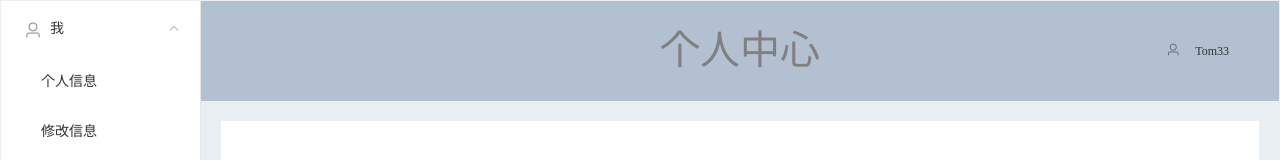
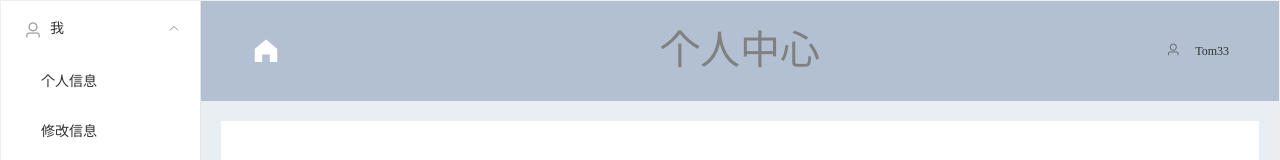
Before and after one commit to Okay245/-, a Vue app: page /personal in a window 1280 px wide. Shown: the top 160 px of the page. Built offline with nearby package versions, Linux system fonts and the light colour scheme; no server answers.

Commit message:
个人页面增加返回首页

```diff
--- a/src/views/PersonalIndex.vue
+++ b/src/views/PersonalIndex.vue
@@ -68,17 +68,26 @@
           height: 100px;
         "
       >
+      <span class="el-icon-s-home"
+        @click="skipToHome()"
+        style="position:absolute;
+          left:50px;
+          line-height:100px;
+          font-size:30px;
+          color:white;
+          "></span>
+
         <span style="color: grey; font-size: 40px; line-height: 100px"
           >个人中心</span
         >
         <span style="position: absolute; right: 50px; line-height: 100px">
           <el-dropdown>
             <i class="el-icon-user" style="margin-right: 15px"></i>
-            <el-dropdown-menu slot="dropdown">
+            <!-- <el-dropdown-menu slot="dropdown">
               <el-dropdown-item>查看</el-dropdown-item>
               <el-dropdown-item>新增</el-dropdown-item>
               <el-dropdown-item>删除</el-dropdown-item>
-            </el-dropdown-menu>
+            </el-dropdown-menu> -->
           </el-dropdown>
           <span>{{userData.userName}}</span>
         </span>
@@ -121,6 +130,9 @@ export default {
     };
   },
   methods: {
+    skipToHome() {
+      this.$router.push("/");
+    },
     toggleTab(tab) {
       // this.currentTabComponent = tab;   //tab为当前触发标签页的组件名
       if (tab == "PersonalInfo") {
```
